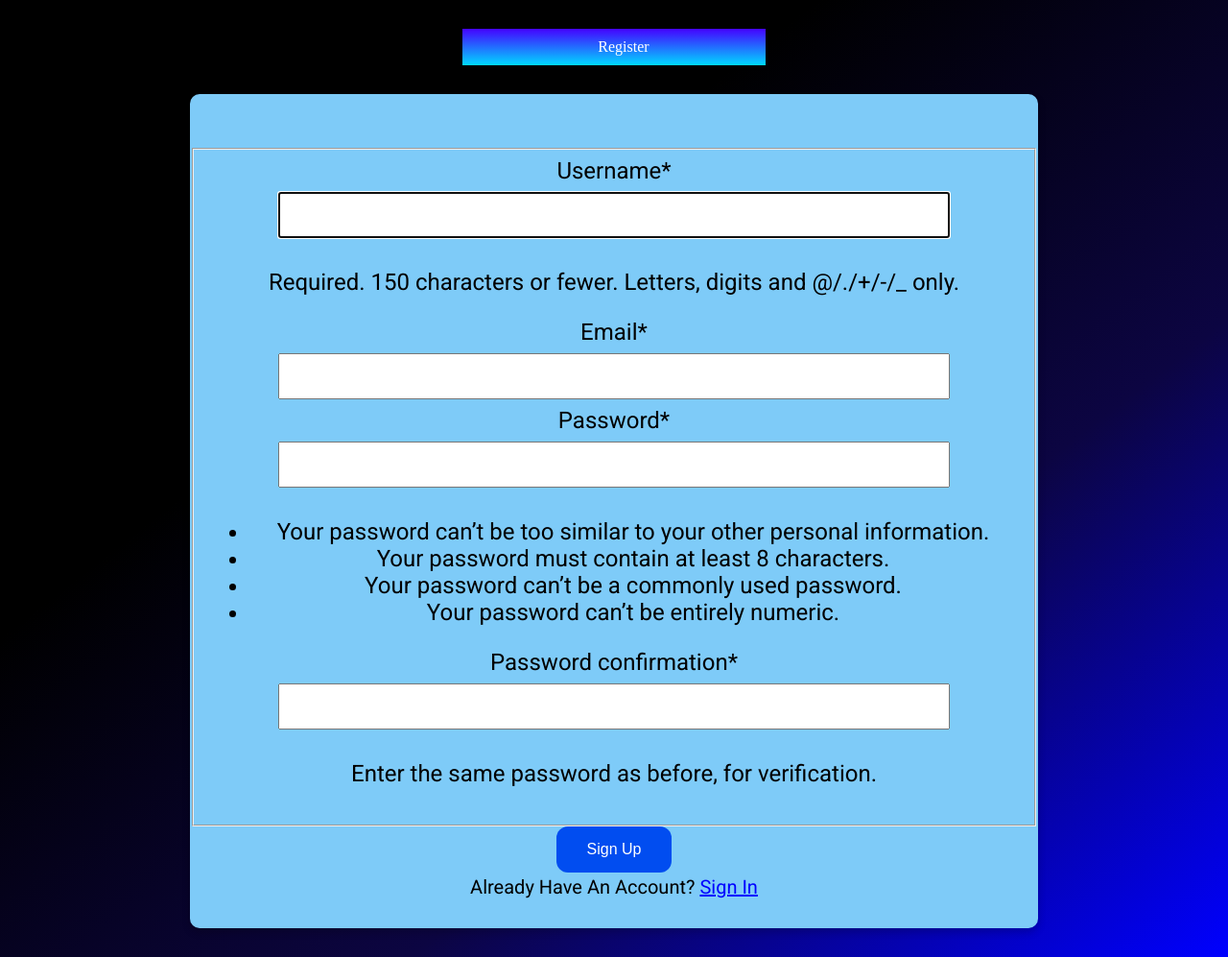
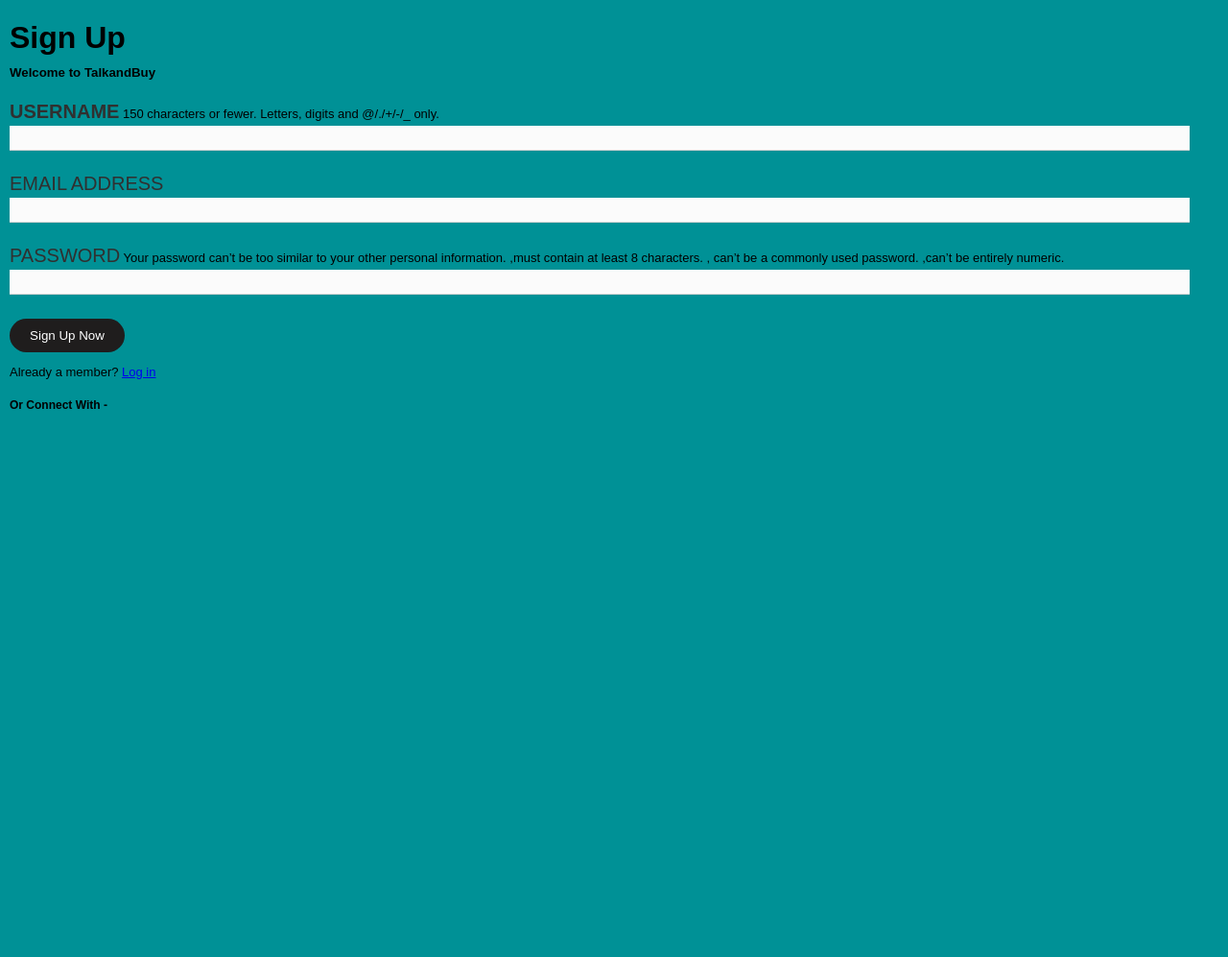
Before and after one commit to Anishde85/sociocom, a Django app: page /register/ in a window 1280 px wide. Shown: the whole page at 96% size. After the commit the page ends 426 px from the top, so only its background shows below. Run offline with Django 3.2, Linux system fonts and the light colour scheme; some libraries are stand-ins or nearby versions.

Commit message:
UI of register page is improved

```diff
--- a/users/templates/register.html
+++ b/users/templates/register.html
@@ -3,110 +3,163 @@
 <!doctype html>
 <html lang="en">
   <head>
-    <link rel="icon" href="/media/favicon.jpeg" type="image/gif" sizes="16x16">
-    <meta charset="utf-8">
-    <meta name="viewport" content="width=device-width, initial-scale=1, shrink-to-fit=no">
-    <link href='https://fonts.googleapis.com/css?family=Roboto' rel='stylesheet'>
-    <title>Register</title>
-    <style >
-      nav{
-    background-image: linear-gradient(to top, #00d9ff, #4502ff);
-    font-size: 27 px;
-    color: white;
-    min-height: 20%;
-    width: 25%;
-    margin: auto;
+    <meta charset="UTF-8">
+    <meta http-equiv="X-UA-Compatible" content="IE=edge">
+    <meta name="viewport" content="width=device-width, initial-scale=1.0">
+    <!-- Font Awesome 5 CDN link to add icones -->
+    <link rel="stylesheet" href="https://pro.fontawesome.com/releases/v5.10.0/css/all.css" integrity="sha384-AYmEC3Yw5cVb3ZcuHtOA93w35dYTsvhLPVnYs9eStHfGJvOvKxVfELGroGkvsg+p" crossorigin="anonymous"/>
+    <title>Sign Up</title>
+    <!-- Linking .css file with HTML page -->
+    <style>
+        body{
+    margin-left: 10px;
 
+    margin-right: 50px;
+    padding: 0px;
+    box-sizing: border-box;
+    font-family: sans-serif;
+    background: #009196;
+    background-size: cover;
+    background-attachment: fixed;
+    justify-content: center;
 }
-legend{
-  width: 100%;
-  margin-top: 30px;
-  padding: 10px;
-  text-align: center;
+.container{
+    justify-content: center;
+    align-items: center;
+    margin: 0 auto;
+    max-width: 650px;
+    height: 500px;
+    margin-top: 90px;
+    background-color: #FBFBFB;
+    display: flex;
 }
-body{
-  background-image: linear-gradient(to bottom right, black, black, rgb(12, 5, 66), blue);
-
+.section1{
+    width: 40%;
+    padding-left: 50px;
 }
-.content-section{
-font-family: Roboto;
-font-size: 24px;
-box-shadow: 0 4px 8px 0 rgba(0,0,0,0.2);
-transition: 0.3s;
-border-radius:0;
-width: 70%;
-margin: auto;
-margin-top: 30px;
-margin-bottom: 30px;
-padding-bottom: 30px;
-text-align: center;
-background-color: #7ecbf8;
-border-radius: 10px;
+.section2{
+    width: 50%;
 }
-button {
-  background-color: #014df0; /* Green */
-  border: none;
-  color: white;
-  padding: 15px 32px;
-  text-align: center;
-  text-decoration: none;
-  display: inline-block;
-  font-size: 16px;
-  border-radius: 12px;
+.section2 > img{
+    width: 100%;
+    height: 100%;
+    margin: 10px 0px 0px 8px;
 }
-button {
-  transition-duration: 0.4s;
+h5{
+    margin-top: -12px;
 }
-
-button:hover {
-  background-color: white; /* Green */
-  color: #014df0;
-}
-a{
-  color: blue;
-}
-a:hover{
-  color: white;
+label{
+    text-transform: uppercase;
+    font-size: 20px;
+    color: rgb(48, 48, 48);
 }
 input{
-  color: #000000;
-  width: 80%;
-  height: 20px;
-  font-weight: bold;
-  padding: 12px;
-  margin: 8px 0;
+    border: none;
+    width: 100%;
+    border-bottom: 1px solid lightgray;
+    background-color: #FBFBFB;
+    position: relative;
+    top: -10px;
+    padding: 5px;
+}
+input:focus {
+    outline: none !important;
+    border-bottom: 1px solid red;
+    font-size: 14px;
+    font-weight: bold;
+}
+#password:focus{
+    color: red;
+    font-size: 16px;
+    font-weight: bold;
+}
+#btn{
+    border: none;
+    background-color: #1f1d1d;
+    border-radius: 20px;
+    padding: 10px;
+    color: white;
+    width: 120px;
+    margin-top: 15px;
+}
+p{
+    font-size: small;
+}
+.line{
+    border-bottom: 1px solid lightgray;
+    width: 100%;
+    margin-top: 50px;
+}
+.socialIcons{
+    display: flex;
+    margin-top: 5px;
+}
+.icon{
+    margin: 10px 7px;
+    position: relative;
+    left: 30px;
+    width: 25px;
+    height: 25px;
+    border-radius: 50%;
+    border: 2px solid black;
+    font-size: 12px;
+    line-height: 25px;
+}
+.fab{
+    position: relative;
+    left: 6px;
+}
+.fb > .fab {
+    position:relative;
+    left: 8px;
+}
+h6{
+    position:relative;
+    top: -8px;
+    font-size: 12px;
+}
+.icon:hover, #btn:hover{
+    box-shadow: 0 0 25px rgba(8, 8, 8, 0.2);
+    background-color: rgb(182, 49, 93);
 }
     </style>
   </head>
   <body>
 {% block content %}
-    <nav class="navbar navbar-expand-md navbar-dark bg-steel fixed-top">
-      <legend class="border-bottom mb-4">Register</legend>
-    </nav>
-      <div class="content-section">
-        {% if messages %}
-            {% for message in messages %}
-              <div class="alert alert-{{ message.tags }}" style="color:#00f77c ;text-align: center; height: 30px; background-color: #FAEBE0; padding-top:10px">
-                {{ message }}
-              </div>
-            {% endfor %}
-        {% endif %}
-        <br/>
-        <br/>
-        <form method="POST">
-            {% csrf_token %}
-            <fieldset class="form-group">
-                {{ form|crispy }}
-            </fieldset>
-            <div class="form-group">
-                <button class="btn btn-outline-info" type="submit">Sign Up</button>
-            </div>
-        </form>
-        <div class="border-top pt-3">
-            <small class="text-muted">
-                Already Have An Account? <a class="ml-2" href="{% url 'login' %}">Sign In</a>
-            </small>
-        </div>
-    </div>
+<div>
+
+  <div>
+      <h1>Sign Up</h1>
+      <h5>Welcome to TalkandBuy</h5>
+      <form action="" method="get">
+       <div>
+          <p><label for="userNmae"><b>Username</b></label>   150 characters or fewer. Letters, digits and @/./+/-/_ only.</p>
+          <input type="text" id="userName" autocomplete="off" >
+       </div>
+       <div>
+          <p><label for="email">Email Address</label></p>
+          <input type="email" id="email" name="email" required autocomplete="off">
+       </div>
+       <div>
+          <p><label for="password">Password</label> Your password can’t be too similar to your other personal information.
+                  ,must contain at least 8 characters.
+             , can’t be a commonly used password.
+             ,can’t be entirely numeric.</p>
+          <input type="password" id="password" required >
+       </div>
+       <button type="button" id="btn">Sign Up Now</button>
+       <p>Already a member? <a href="login.html">Log in</a></p>
+      </form>
+      <div></div>
+      <!-- Adding social icones -->
+      <div>
+         <h6>Or Connect With - </h6>
+         <div><i></i></div>
+         <div><i></i></div>
+         <div><i></i></i></div>
+      </div>
+  </div>
+
+</div>
 {% endblock content %}
 </body>
```
